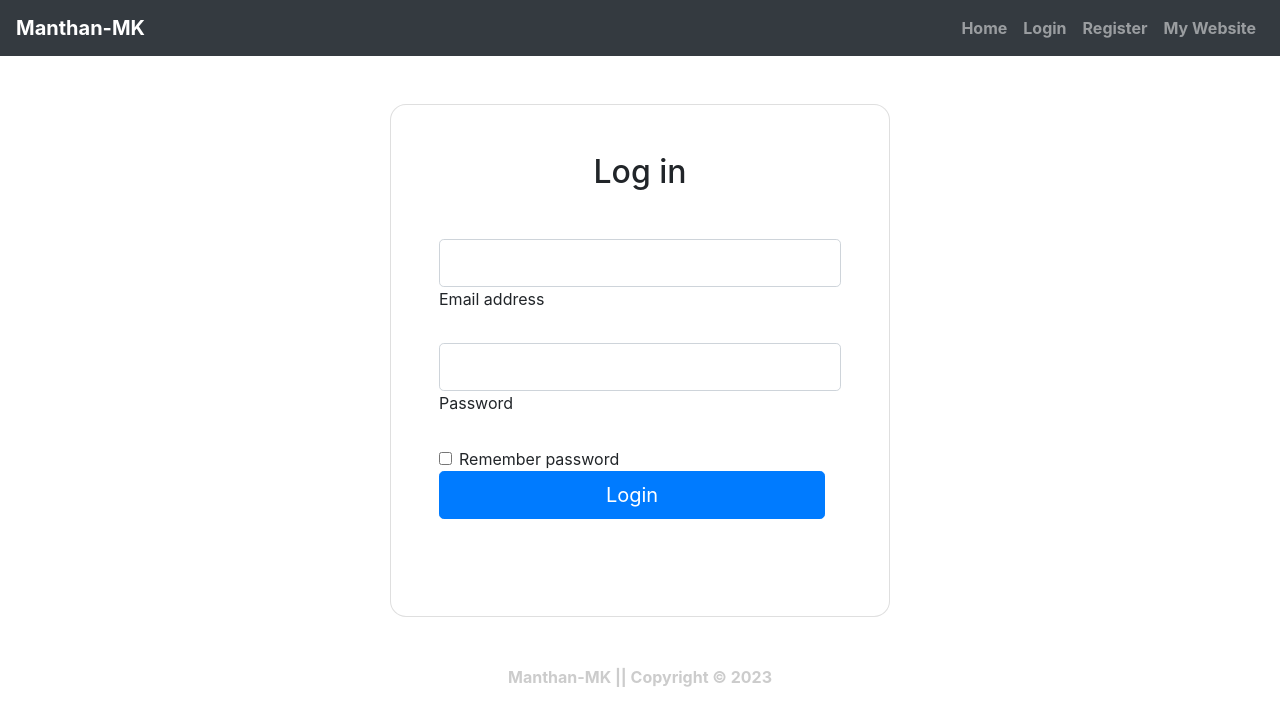
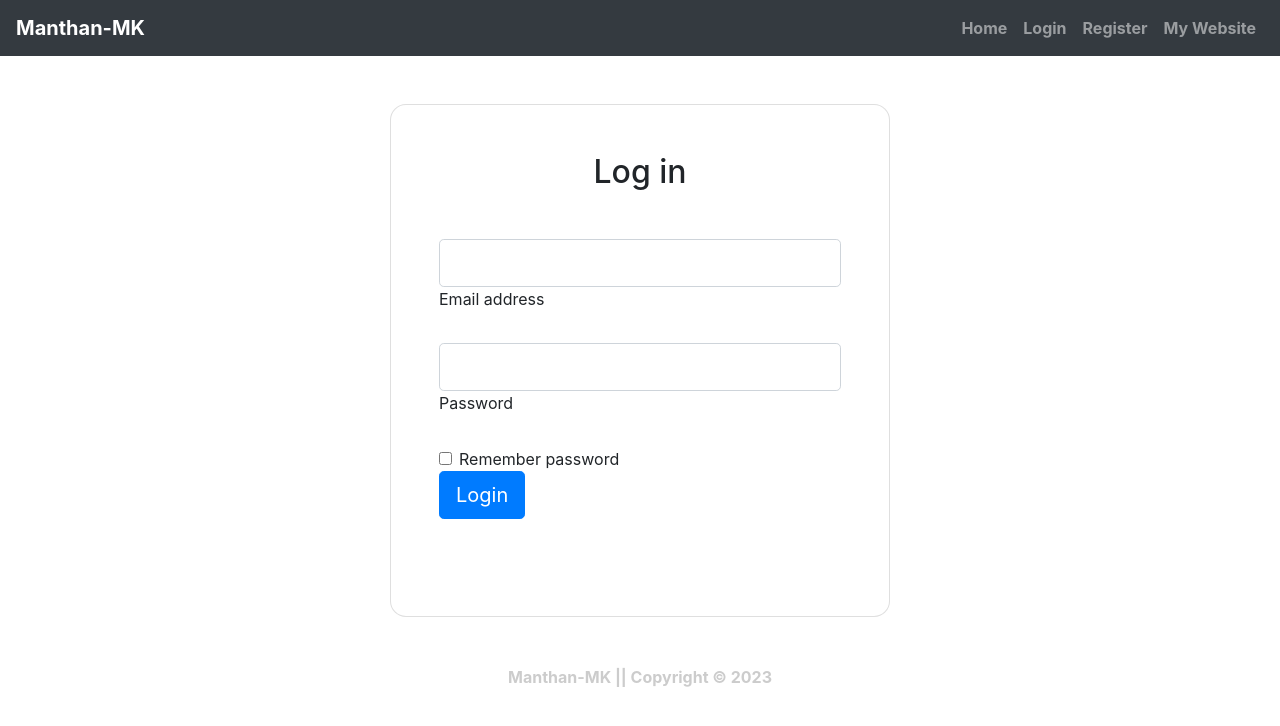
Before and after one commit to Mk4Levi/MK-React-LeetCode, a React (Vite) app: page /Login in a window 1280 px wide. Shown: the top 726 px of the page. Built offline with nearby package versions, Linux system fonts and the light colour scheme.

Commit message:
update buttons

```diff
--- a/src/components/Pages/Login.jsx
+++ b/src/components/Pages/Login.jsx
@@ -1,5 +1,6 @@
 //
-import React from "react";
+import { Link } from "react-router-dom";
+
 import {
   MDBBtn,
   MDBContainer,
@@ -49,9 +50,11 @@
                   label="Remember password"
                 />
 
-                <MDBBtn type="submit" size="lg">
-                  Login
-                </MDBBtn>
+                <Link to={"/Questions"}>
+                  <MDBBtn type="submit" size="lg">
+                    Login
+                  </MDBBtn>
+                </Link>
 
                 <hr className="my-4" />
               </MDBCardBody>
--- a/src/components/Pages/Register.jsx
+++ b/src/components/Pages/Register.jsx
@@ -1,5 +1,6 @@
 //
-import React from "react";
+import { Link } from "react-router-dom";
+
 import {
   MDBBtn,
   MDBContainer,
@@ -125,9 +126,11 @@
                 </MDBCol>
               </MDBRow>
 
-              <MDBBtn type="submit" className="mb-4" size="lg">
-                Register
-              </MDBBtn>
+              <Link to={"/Login"}>
+                <MDBBtn type="submit" className="mb-4" size="lg">
+                  Register
+                </MDBBtn>
+              </Link>
             </MDBCardBody>
           </MDBCard>
         </MDBRow>
```
